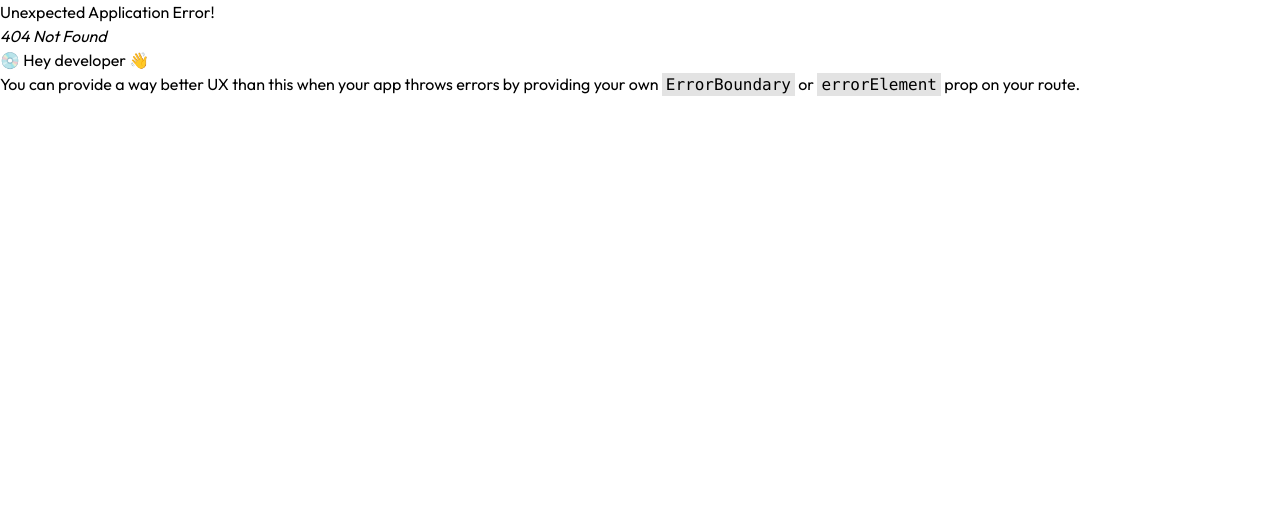
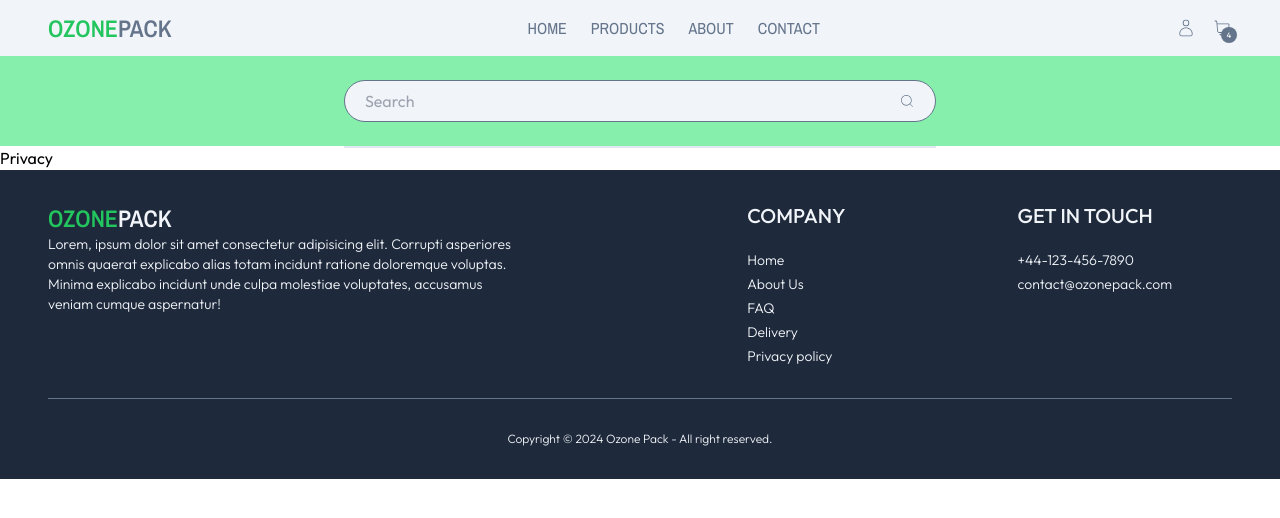
Before and after one commit to CristianAlexa/ozonepack, a React (Vite) app: page /privacy in a window 1280 px wide. Before the commit this address had no page. Shown: the top 518 px of the page. Built offline with nearby package versions, Linux system fonts and the light colour scheme.

Commit message:
FAQ page

```diff
--- a/src/App.jsx
+++ b/src/App.jsx
@@ -11,6 +11,8 @@ import About from "./pages/About";
 import Products from "./pages/Products";
 import Contact from "./pages/Contact";
 import Faq from "./pages/Faq";
+import Privacy from "./pages/Privacy";
+import Delivery from "./pages/Delivery";
 
 // layouts
 import RootLayout from "./layouts/RootLayout";
@@ -23,6 +25,8 @@ const router = createBrowserRouter(
       <Route path="products" element={<Products />} />
       <Route path="contact" element={<Contact />} />
       <Route path="faq" element={<Faq />} />
+      <Route path="privacy" element={<Privacy />} />
+      <Route path="delivery" element={<Delivery />} />
     </Route>
   )
 );
--- /dev/null
+++ b/src/pages/Delivery.jsx
@@ -0,0 +1,7 @@
+import React from "react";
+
+const Delivery = () => {
+  return <div>Delivery</div>;
+};
+
+export default Delivery;
--- /dev/null
+++ b/src/pages/Privacy.jsx
@@ -0,0 +1,5 @@
+const Privacy = () => {
+  return <div>Privacy</div>;
+};
+
+export default Privacy;
```
